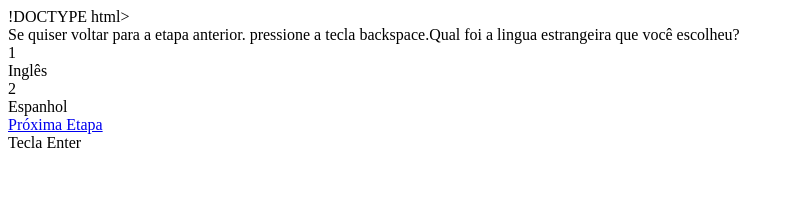
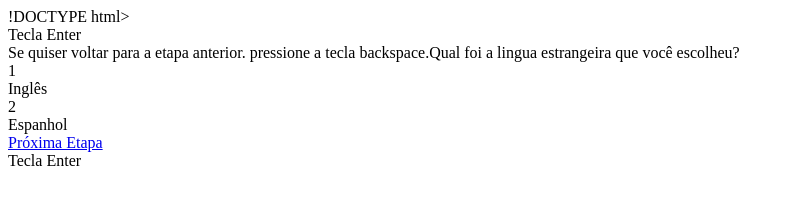
Before and after one commit to dsohenrique/acessibilidade, a React app: page /etapa2 in a window 1280 px wide. Shown: the whole page, without its empty margins (0-794 px from the left). Built offline with nearby package versions, Linux system fonts and the light colour scheme.

Commit message:
2 files modified

```diff
--- a/components/backArrow/index.js
+++ b/components/backArrow/index.js
@@ -18,6 +18,7 @@ export const BackArrow = ({ tabIndex, to }) => {
         onClick={() => back()}
         onKeyDown={({ key }) => key === ' ' && back()}
       />
+      <div className="back-hint">Tecla Enter</div>
     </div>
   );
 };
--- a/components/backArrow/styles.scss
+++ b/components/backArrow/styles.scss
@@ -24,4 +24,13 @@
     letter-spacing: -0.27605634927749634px;
     text-align: center;
   }
+  .back-hint {
+    font-family: Aprova Sans;
+    font-size: 12px;
+    font-style: normal;
+    font-weight: 400;
+    line-height: 12px;
+    letter-spacing: -0.27605634927749634px;
+    text-align: left;
+  }
 }
```
